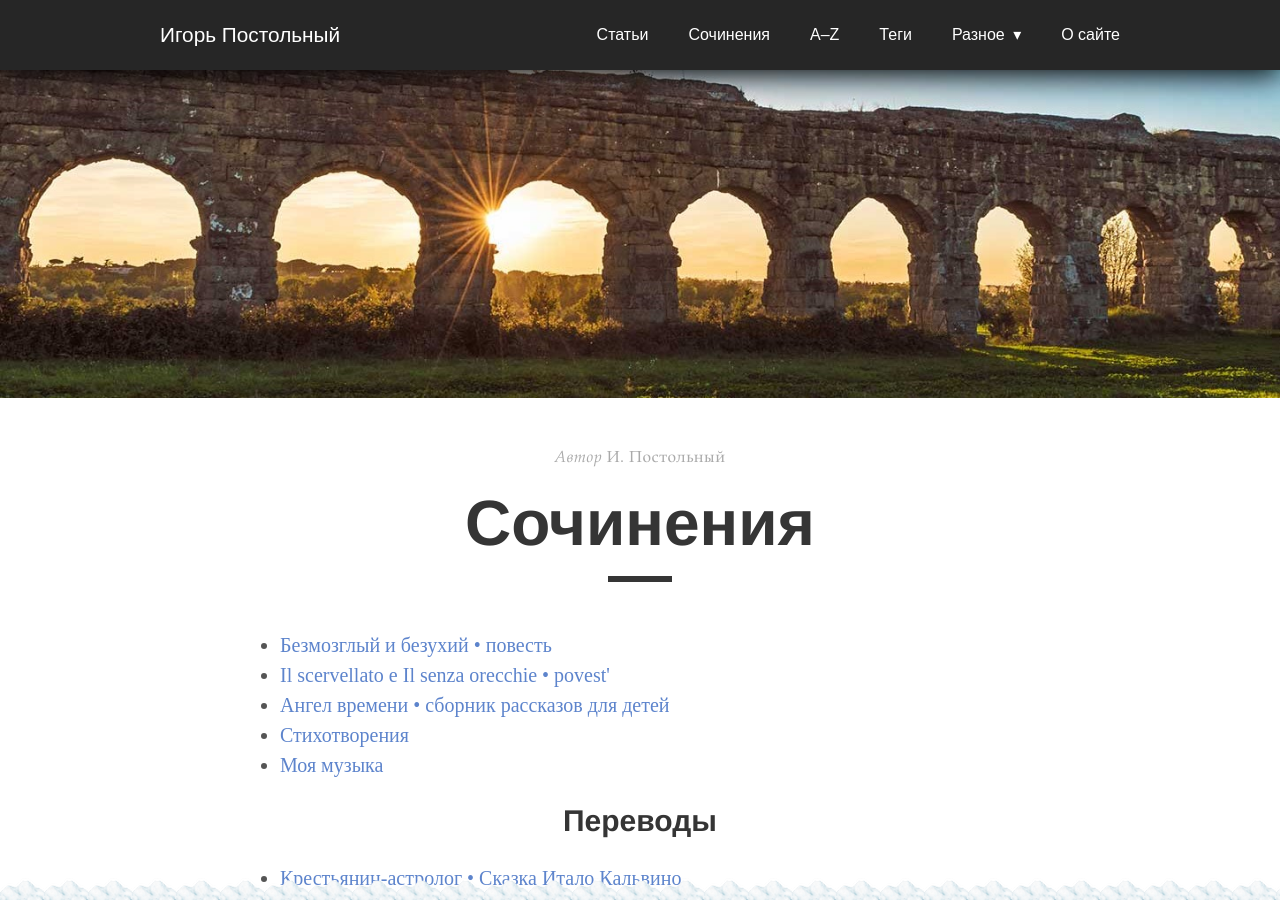
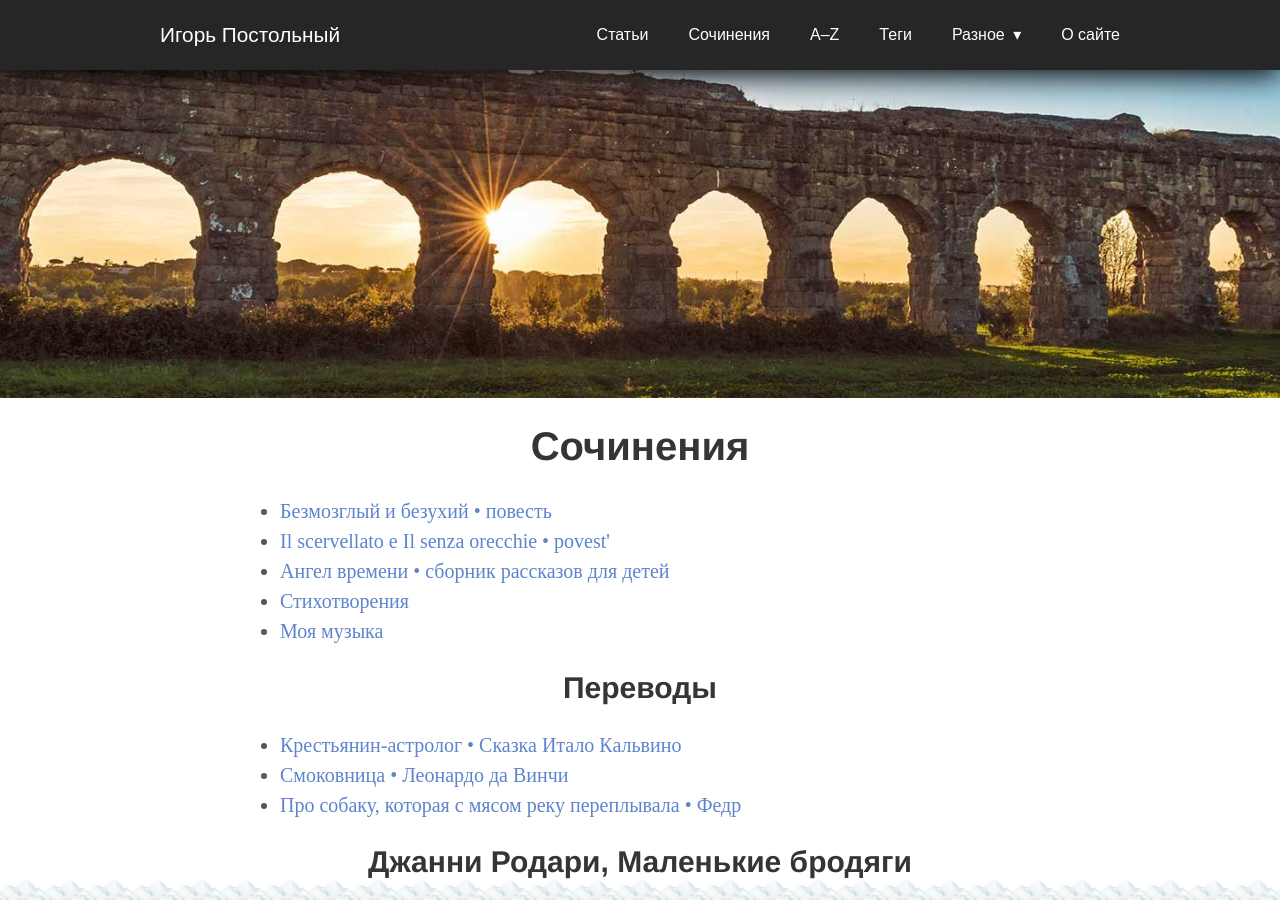
Before and after one commit to postolny/postolny.github.io, a Jekyll site: the page built from _pages/indice.md, in a window 1280 px wide and 900 px high. Built offline with Jekyll 4.4.1, drawn with Linux system fonts in a browser that asks for light colours; nearby versions of some CDN libraries.

Commit message:
Update indice.md

```diff
--- a/_pages/indice.md
+++ b/_pages/indice.md
@@ -1,9 +1,11 @@
 ---
-layout: post
+layout: default
 title: "Сочинения"
-author: "И. Постольный"
 permalink: /indice/
 ---
+
+# {{ page.title }}
+{: .center}
 
 * [Безмозглый и безухий • повесть]({{ '/bezmozglyj-i-bezuhij/' | prepend: site.baseurl }})
 * [Il scervellato e Il senza orecchie • povest']({{ '/il-scervellato-e-il-senza-orecchie/' | prepend: site.baseurl }})
```
